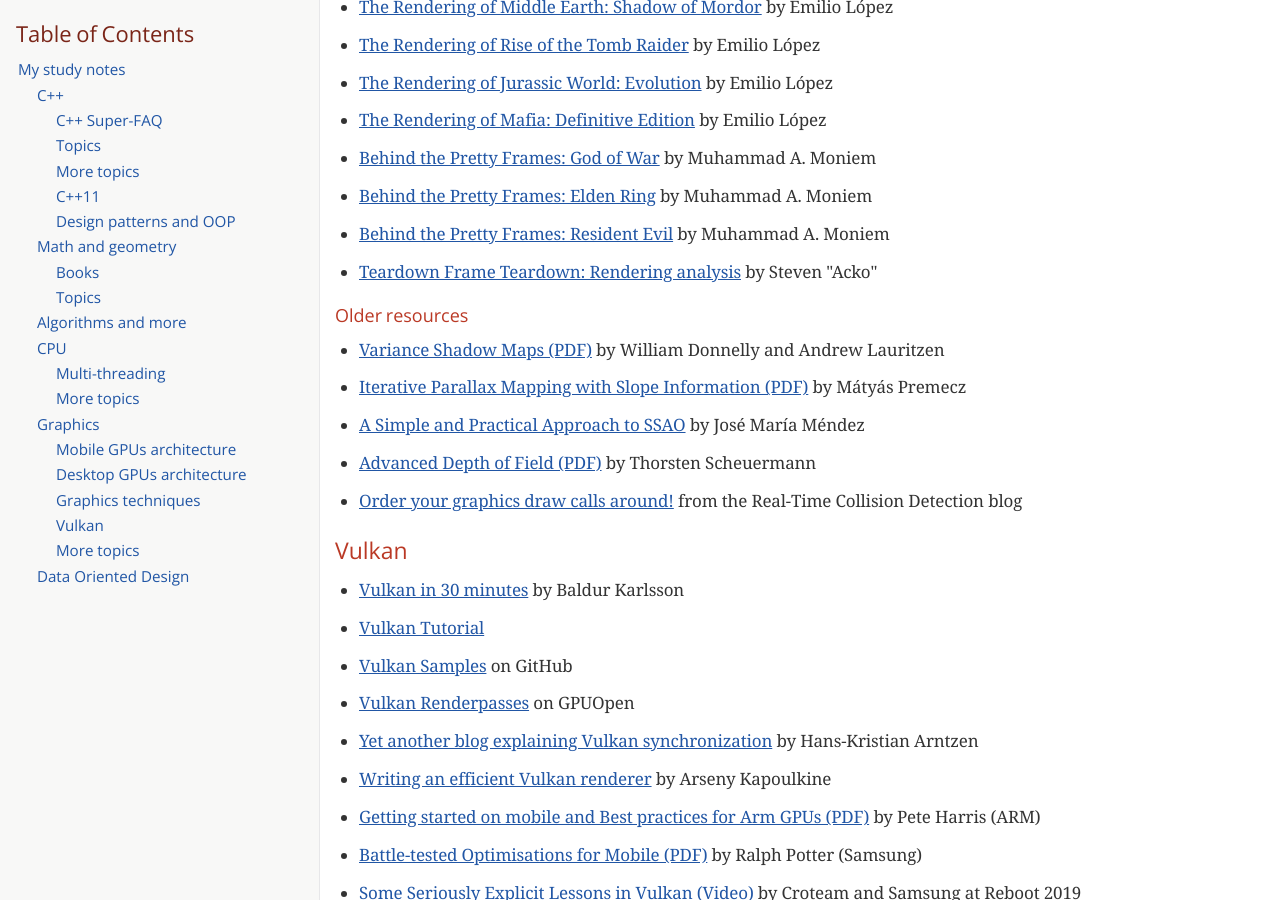
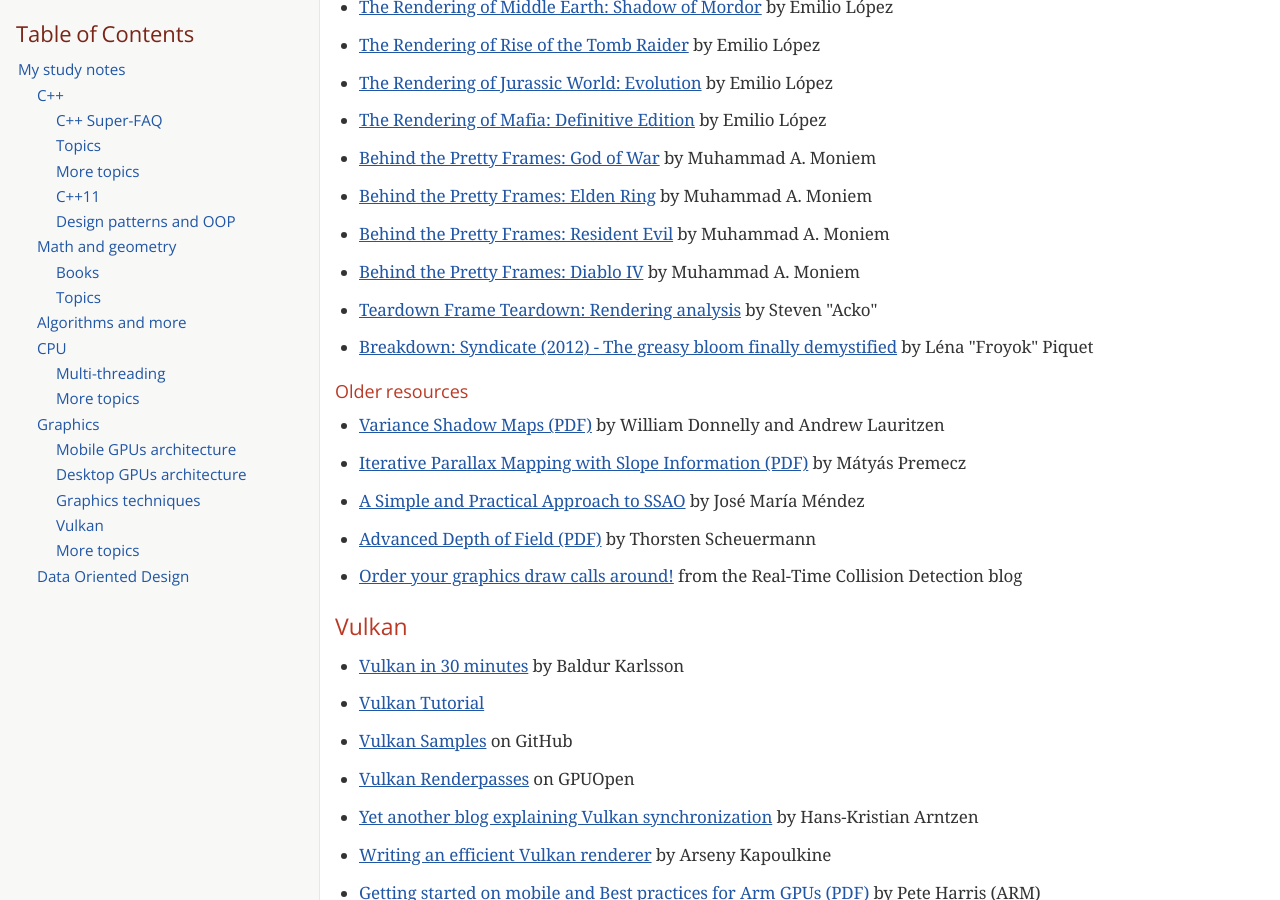
Before and after one commit to encelo/encelo.github.io, a Jekyll site: the page notes.html, which Jekyll copies as it is, in a window 1280 px wide and 900 px high, scrolled down 14693 px. Built offline with Jekyll 4.4.1, drawn with Linux system fonts in a browser that asks for light colours; some web fonts are replaced.

Commit message:
Small update to the resume
- Add two new links to the study notes
- Remove a couple newlines from an old post

```diff
--- a/AngeloTheodorou.adoc
+++ b/AngeloTheodorou.adoc
@@ -12,9 +12,9 @@
 [stripes=odd]
 |===
 |*Role:* Senior Rendering Engineer
-|*Description:* I'm working on the rendering side of awesome AAA games.
-|*Technologies:* C++, Direct3D, Vulkan, HLSL, GLSL
-|*Tools:* Visual Studio, Perforce, RenderDoc
+a|*Description:* Worked on Bethesda's Starfield as a Senior Rendering Engineer.
+|*Technologies:* C++, Direct3D 12, Vulkan, HLSL, GLSL
+|*Tools:* Visual Studio, Perforce, RenderDoc, PIX, Nsight Graphics
 |*Website:* https://themultiplayergroup.com/
 |===
 
--- a/notes.adoc
+++ b/notes.adoc
@@ -405,7 +405,9 @@
 * http://www.mamoniem.com/behind-the-pretty-frames-god-of-war/[Behind the Pretty Frames: God of War] by Muhammad A. Moniem
 * http://www.mamoniem.com/behind-the-pretty-frames-elden-ring/[Behind the Pretty Frames: Elden Ring] by Muhammad A. Moniem
 * http://mamoniem.com/behind-the-pretty-frames-resident-evil/[Behind the Pretty Frames: Resident Evil] by Muhammad A. Moniem
+* https://mamoniem.com/behind-the-pretty-frames-diablo-iv/[Behind the Pretty Frames: Diablo IV] by Muhammad A. Moniem
 * https://acko.net/blog/teardown-frame-teardown/[Teardown Frame Teardown: Rendering analysis] by Steven "Acko"
+* https://www.froyok.fr/blog/2024-01-breakdown-syndicate/[Breakdown: Syndicate (2012) - The greasy bloom finally demystified] by Léna "Froyok" Piquet
 
 ===== Older resources
 * http://www.punkuser.net/vsm/vsm_paper.pdf[Variance Shadow Maps (PDF)] by William Donnelly and Andrew Lauritzen
--- a/notes.html
+++ b/notes.html
@@ -1784,7 +1784,13 @@
 <p><a href="http://mamoniem.com/behind-the-pretty-frames-resident-evil/">Behind the Pretty Frames: Resident Evil</a> by Muhammad A. Moniem</p>
 </li>
 <li>
+<p><a href="https://mamoniem.com/behind-the-pretty-frames-diablo-iv/">Behind the Pretty Frames: Diablo IV</a> by Muhammad A. Moniem</p>
+</li>
+<li>
 <p><a href="https://acko.net/blog/teardown-frame-teardown/">Teardown Frame Teardown: Rendering analysis</a> by Steven "Acko"</p>
+</li>
+<li>
+<p><a href="https://www.froyok.fr/blog/2024-01-breakdown-syndicate/">Breakdown: Syndicate (2012) - The greasy bloom finally demystified</a> by Léna "Froyok" Piquet</p>
 </li>
 </ul>
 </div>
```
Also changed, not shown: _posts/2020-03-23-ncine-dev-update-14.md (+0 -2 lines), resume.adoc (+3 -4 lines), resume.html (+12 -14 lines), 1 other file.
